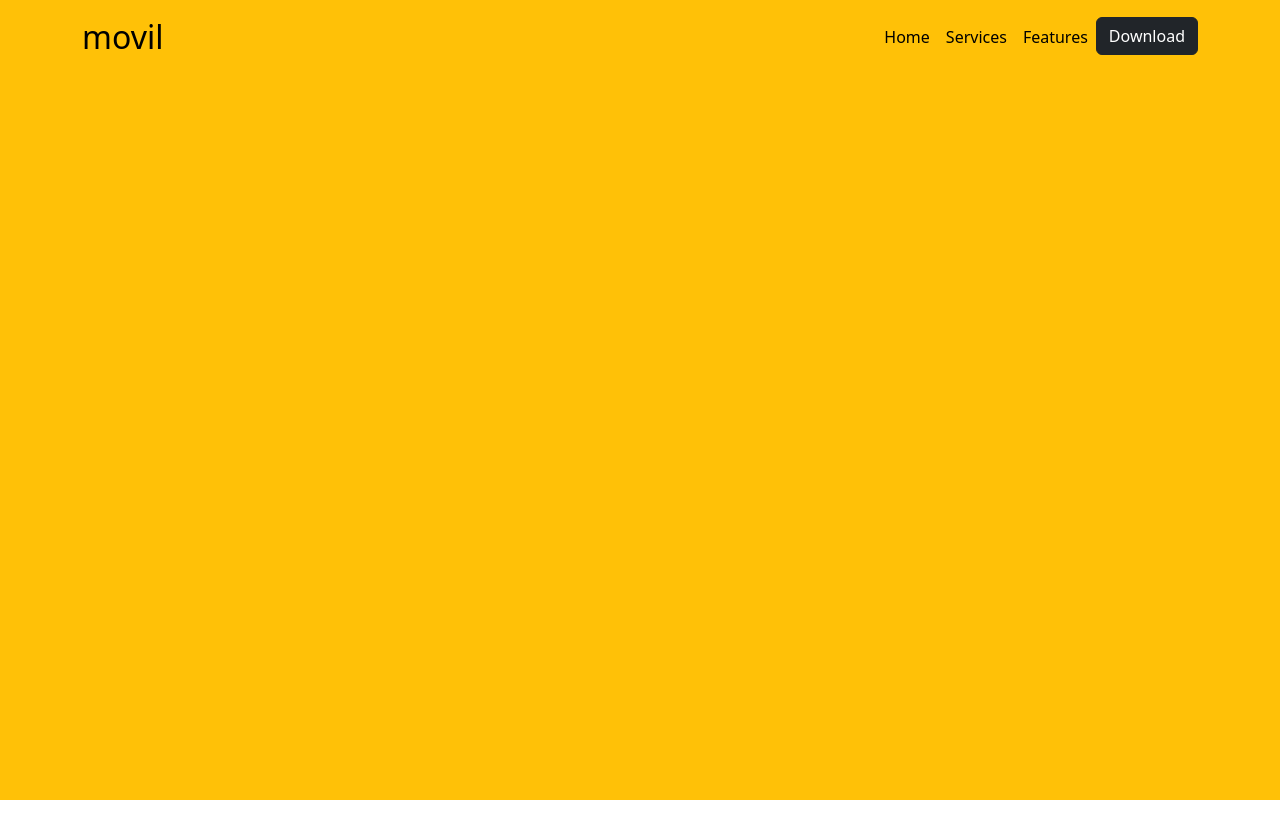
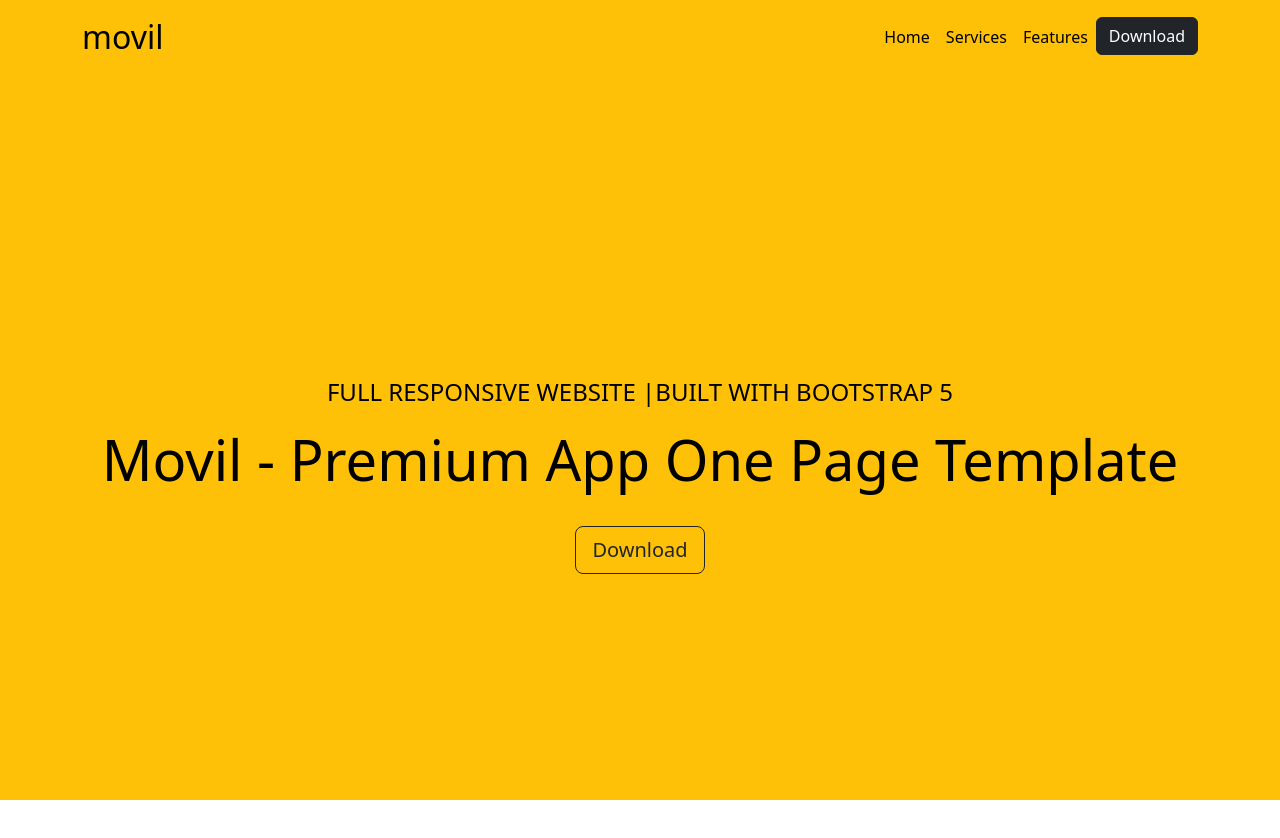
Before and after one commit to pablosnhz/landing-page-06, a plain HTML site: page index.html in a window 1280 px wide. Before the commit the page ends 800 px from the top, so only its background shows below. Drawn offline with nearby package versions, Linux system fonts and the light colour scheme.

Commit message:
showcase

```diff
--- a/index.html
+++ b/index.html
@@ -36,7 +36,20 @@
                 </div>
             </div>
         </nav>
+
+        <!-- SHOWCASE -->
+
+        <div class="container d-flex flex-column justify-content-center align-items-center text-center h-100">
+            <p class="text-uppercase fs-4">Full Responsive website <span>|</span>built with bootstrap 5</p>
+            <h1 class="display-4 mb-4">Movil - Premium App One Page Template</h1>
+            <a href="#download" class="btn btn-outline-dark btn-lg mt-2">Download</a>
+        </div>
+
     </header>
+
+    <!-- SERVICES -->
+
+
 
 
     <script src="https://cdn.jsdelivr.net/npm/bootstrap@5.3.2/dist/js/bootstrap.bundle.min.js" integrity="sha384-C6RzsynM9kWDrMNeT87bh95OGNyZPhcTNXj1NW7RuBCsyN/o0jlpcV8Qyq46cDfL" crossorigin="anonymous"></script>
```
